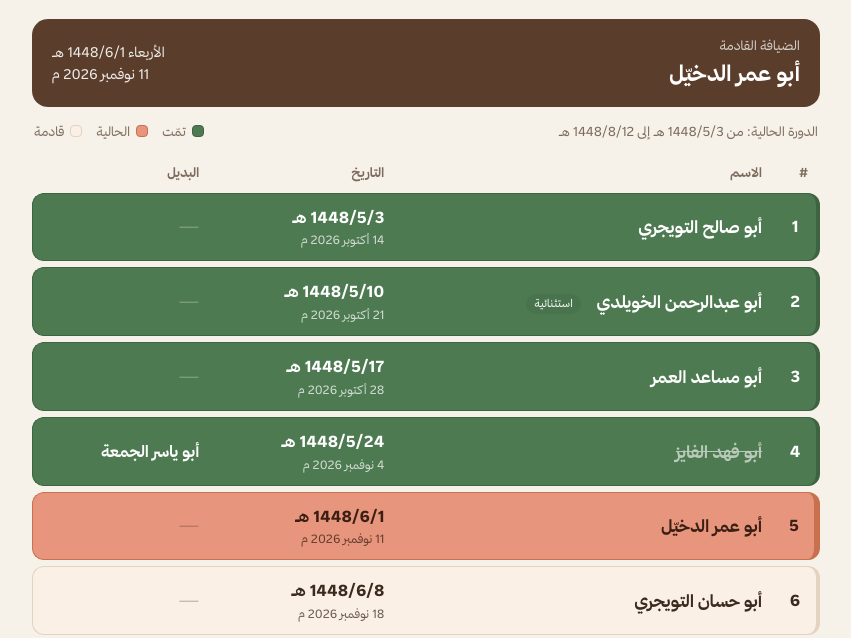
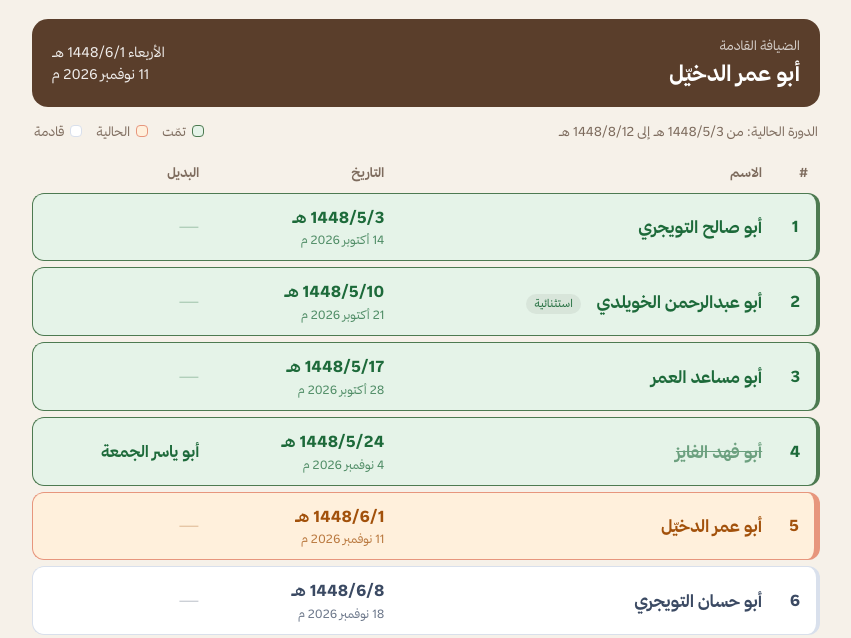
Before and after one commit to 4abdziz/nobala, a plain HTML site: page index.html in a window 1280 px wide. Shown: the part 157-795 px from the top of the page, without its empty margins (214-1065 px from the left). Drawn offline with Linux system fonts and the light colour scheme.

Commit message:
Update index.html

```diff
--- a/index.html
+++ b/index.html
@@ -6,7 +6,7 @@
 
 :root{--font:"Thmanyah Sans",system-ui,"Segoe UI",Tahoma,sans-serif;--display:"Thmanyah Serif Display","Thmanyah Sans",serif;
 --bg:#f6f1e9;--ink:#2f2219;--muted:#7d6b5d;--coffee:#5a3e2b;--gold:#b8873b;--line:#e6dccd;
---done-bg:#4D7A51;--done-ink:#ffffff;--done-bd:#3d6341;--cur-bg:#E7967D;--cur-ink:#3b1f14;--cur-bd:#c9704f;--up-bg:#FAF0E6;--up-ink:#3b2a1e;--up-bd:#e3d3bf}
+--done-bg:#e5f3e8;--done-ink:#1d6a3a;--done-bd:#4D7A51;--cur-bg:#fff0dc;--cur-ink:#a2510b;--cur-bd:#E7967D;--up-bg:#ffffff;--up-ink:#3b4a63;--up-bd:#d9e0ec}
 *{box-sizing:border-box}
 body{margin:0;background:var(--bg);color:var(--ink);font-family:var(--font);font-weight:400;line-height:1.6}
 .wrap{max-width:820px;margin:0 auto;padding:28px 16px 60px}
```
